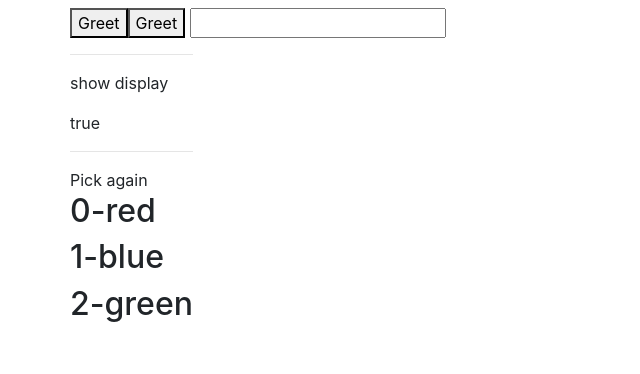
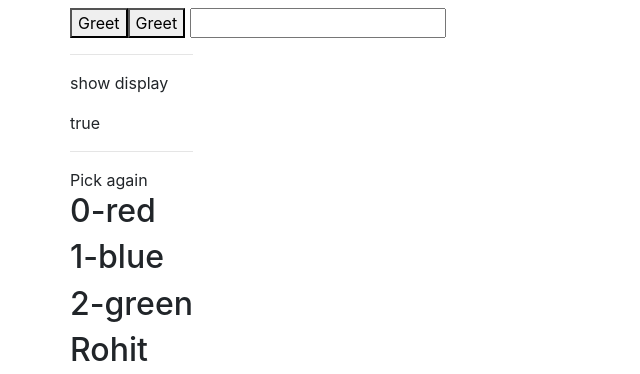
Before and after one commit to rohits2712/Angular, an Angular app: page / in a window 1280 px wide. Shown: the part 972-1346 px from the top of the page, without its empty margins (0-640 px from the left). Before the commit the page ends 1303 px from the top, so only its background shows below. Built offline with nearby package versions, Linux system fonts and the light colour scheme.

Commit message:
Component interaction - Input

```diff
--- a/src/app/app.component.html
+++ b/src/app/app.component.html
@@ -12,7 +12,7 @@
 </div>
   <div class="row">
     <div class="col-xs-12">
-    <app-display></app-display>
+    <app-display [parentData]="Appuser"></app-display>
 
     </div>
   </div>
--- a/src/app/app.component.ts
+++ b/src/app/app.component.ts
@@ -6,5 +6,5 @@ import { Component } from '@angular/core';
   styleUrls: ['./app.component.css'] //styleurls can be replaced by styles and inline style
 })
 export class AppComponent {
-  name = '';
+  public Appuser = "Rohit";
 }
--- a/src/app/display/display.component.html
+++ b/src/app/display/display.component.html
@@ -18,3 +18,4 @@
   <!-- odd as o, even as e -->
   <h2>{{i}}-{{color}}</h2>
 </div>
+<h2>{{Appuser}}</h2>
--- a/src/app/display/display.component.ts
+++ b/src/app/display/display.component.ts
@@ -1,4 +1,4 @@
-import { Component, OnInit } from '@angular/core';
+import { Component, OnInit, Input } from '@angular/core';
 
 @Component({
   selector: 'app-display',
@@ -10,6 +10,9 @@ export class DisplayComponent implements OnInit {
   displayName = "true";
   public color="";
   public colors=["red","blue","green"];
+
+  @Input('parentData') public Appuser;
+
   constructor() {
 
   }
```
